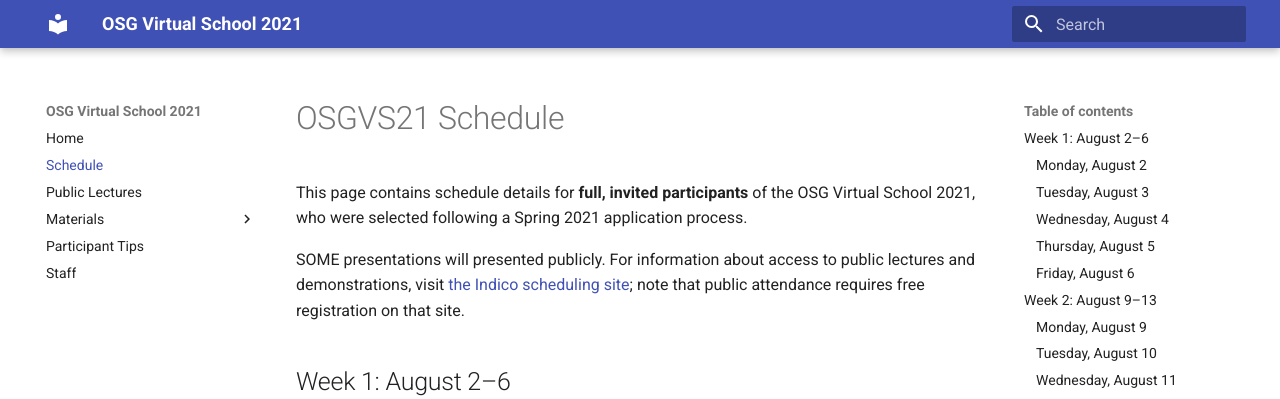
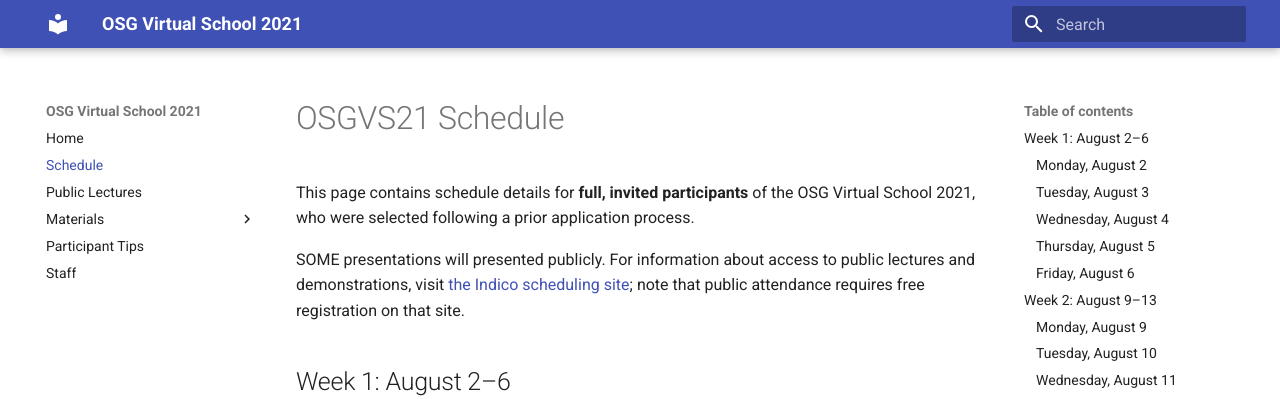
Before and after one commit to osg-htc/virtual-school-2021, an MkDocs documentation site: the page built from docs/schedule.md, in a window 1280 px wide and 900 px high. Shown: the top 399 px of the window. Built offline with MkDocs 1.6.1 and Material for MkDocs 9.7.7, drawn with Linux system fonts in a browser that asks for light colours.

Commit message:
clarifying application process

```diff
--- a/docs/schedule.md
+++ b/docs/schedule.md
@@ -1,7 +1,7 @@
 # OSGVS21 Schedule
 
 This page contains schedule details for **full, invited participants** of the OSG Virtual School 2021,
-who were selected following a Spring 2021 application process.
+who were selected following a prior application process.
 
 SOME presentations will presented publicly. For information about access to public lectures and demonstrations,
 visit [the Indico scheduling site](https://indico.fnal.gov/event/49686/);
```
